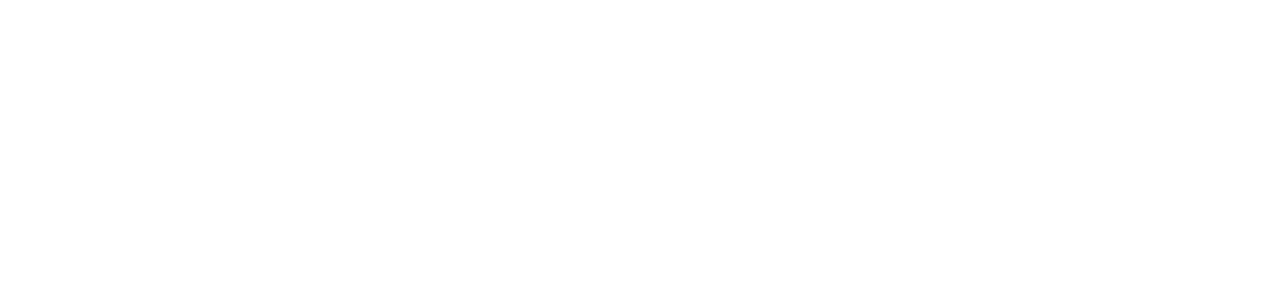
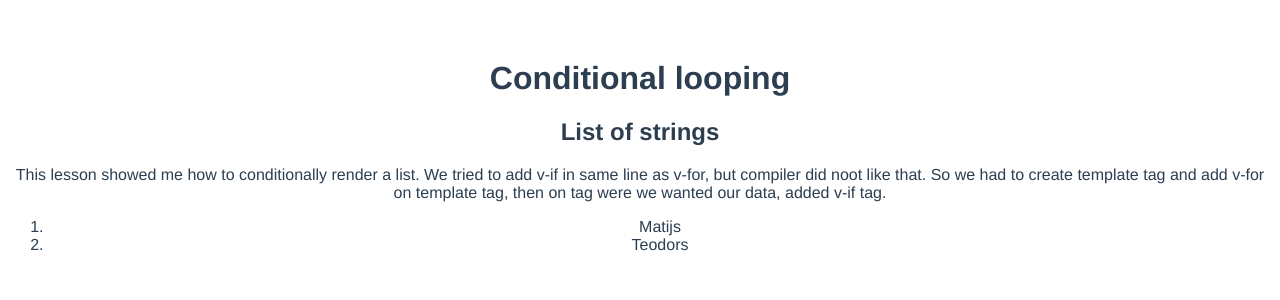
Before and after one commit to Rzaw/vue-js-training, a Vue app: page / in a window 1280 px wide. Shown: the top 300 px of the page. Built offline with nearby package versions, Linux system fonts and the light colour scheme.

Commit message:
Add condition for a loop. Completed lesson 16

```diff
--- a/src/App.vue
+++ b/src/App.vue
@@ -4,15 +4,18 @@
     <p v-text="name"></p>
     <h1>List tutorial</h1>
     <ListComponent /> -->
+    <ListConditionalLoopComponent />
   </div>
 </template>
 
 <script>
-import ListComponent from './components/ListComponent.vue'
+  // import ListComponent from './components/ListComponent.vue'
+  import ListConditionalLoopComponent from './components/ListConditionalLoopComponent.vue'
 export default {
   name: "App",
   components: {
-    ListComponent
+    // ListComponent,
+    ListConditionalLoopComponent
   },
   data() {
     return {
--- /dev/null
+++ b/src/components/ListConditionalLoopComponent.vue
@@ -0,0 +1,44 @@
+<template>
+  <div>
+    <h1>Conditional looping</h1>
+    <h2>List of strings</h2>
+    <p>This lesson showed me how to conditionally render a list. We tried to add v-if in same line as v-for, but compiler did noot like that. So we had to create template tag and add v-for on template tag, then on tag were we wanted our data, added v-if tag.</p>
+    <ol>
+      <template v-for="(name, index) in listNames" :key="index">
+        <li v-if="name === 'Matijs' || name == 'Teodors'">{{name}}</li>
+      </template>
+    </ol>
+
+
+  </div>
+</template>
+
+<script>
+export default {
+  name: "ListConditionalLoopComponent",
+  data() {
+    return {
+      listNames: ["Matijs", "Anna", "Teodors", "Sāra"],
+      fullNames: [
+        { first: "Matijs", last: "Lode" },
+        { first: "Anna Estere", last: "Lode" },
+        { first: "Teodors Dailis", last: "Lode" },
+        { first: "Sāra Rita", last: "Lode" },
+      ],
+      actors: [
+        {
+          name: "Christian Bale",
+          movies: ["Batman", "The Prestige"],
+        },
+        {
+          name: "Di Caprio",
+          movies: ["Titanic", "Inception"],
+        },
+      ],
+    };
+  },
+};
+</script>
+
+<style scoped>
+</style>
```
